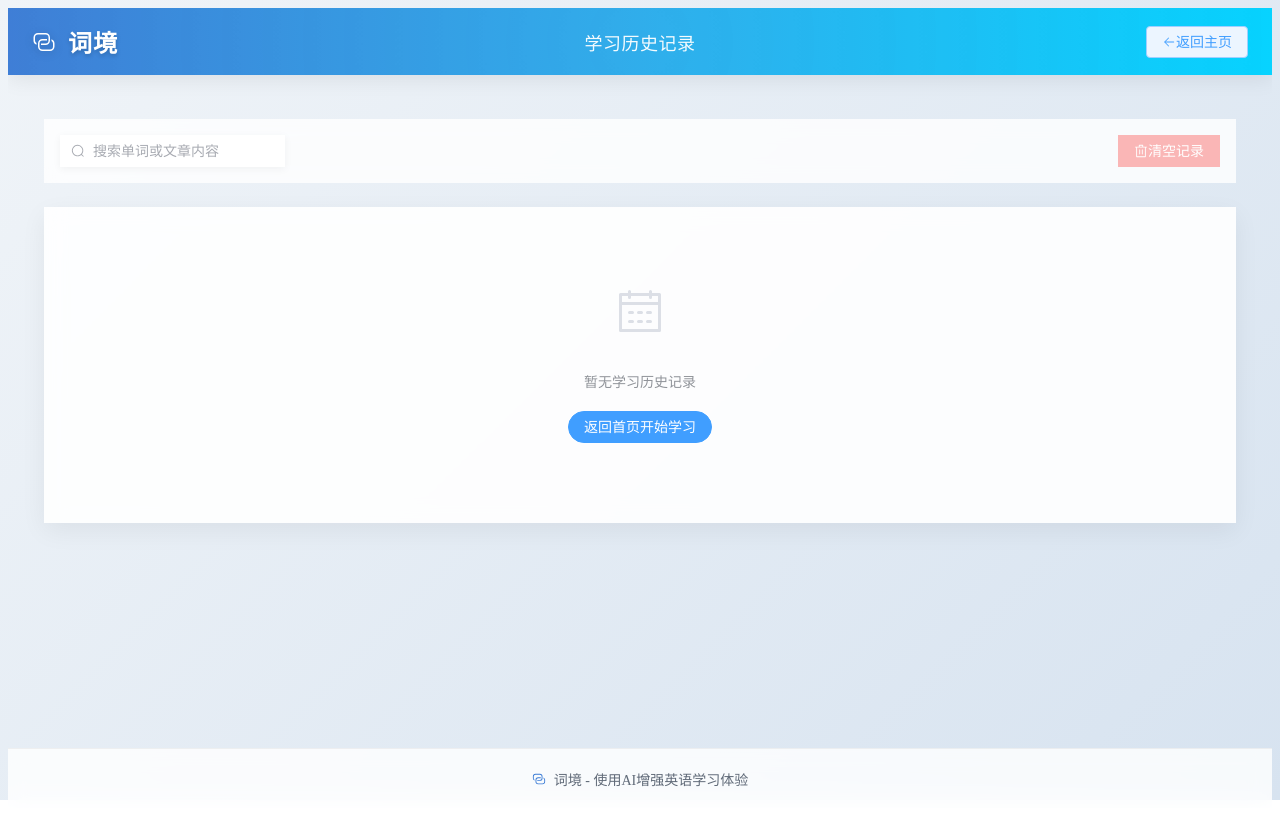
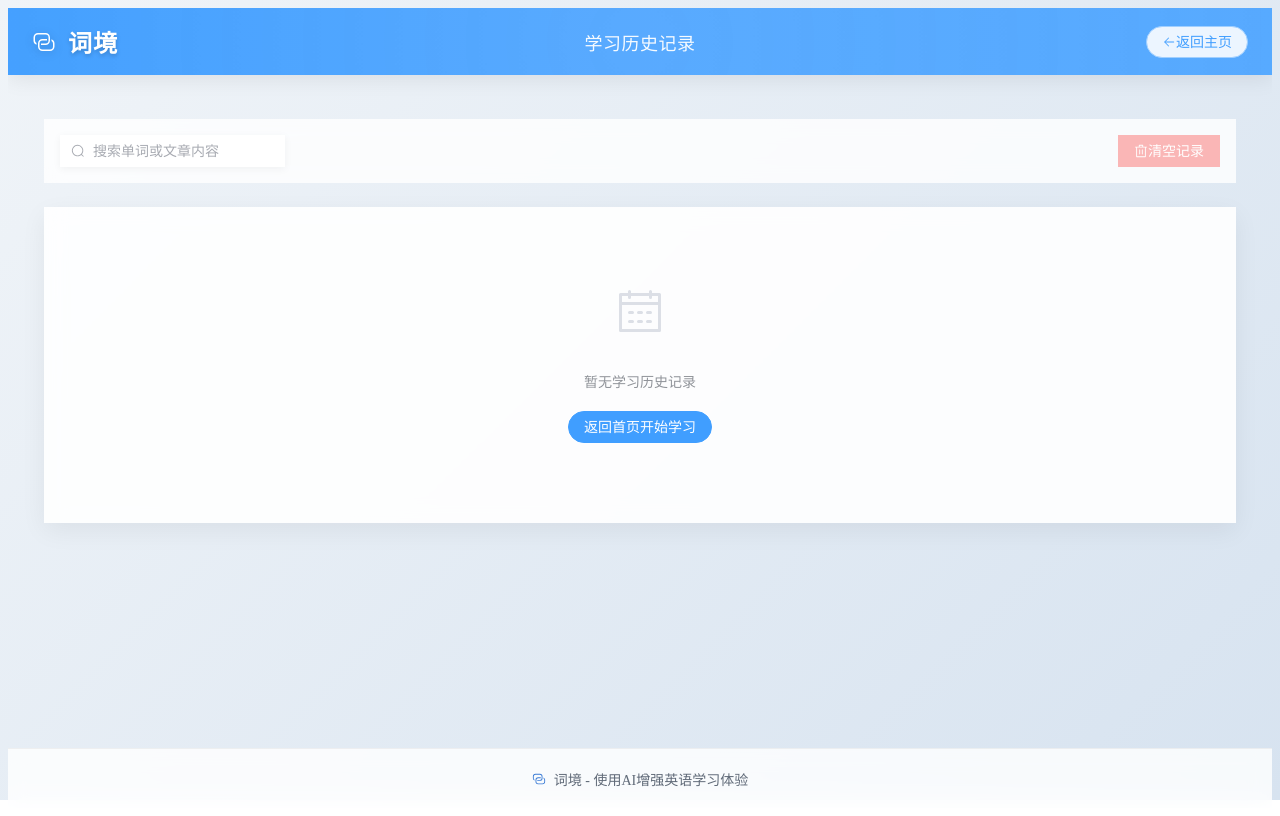
Before and after one commit to MarkYangKp/VocabVerse, a Vue app in the folder web/: page /history in a window 1280 px wide. Built offline with nearby package versions, Linux system fonts and the light colour scheme.

Commit message:
style(HistoryView): 更新返回按钮样式为圆角，调整历史记录头部背景渐变色

```diff
--- a/web/src/views/HistoryView.vue
+++ b/web/src/views/HistoryView.vue
@@ -190,7 +190,7 @@ onMounted(() => {
             <h2>学习历史记录</h2>
           </div>
           <div class="header-right">
-            <el-button type="primary" plain @click="goBack">
+            <el-button type="primary" plain round @click="goBack">
               <el-icon><Back /></el-icon>
               返回主页
             </el-button>
@@ -425,7 +425,7 @@ onMounted(() => {
 .history-header {
   padding: 0;
   box-shadow: 0 4px 20px rgba(0, 0, 0, 0.08);
-  background: linear-gradient(90deg, #3a7bd5 0%, #00d2ff 100%);
+  background: linear-gradient(90deg, #409EFF 0%, #53a8ff 100%);
   position: relative;
   overflow: hidden;
 }
```
